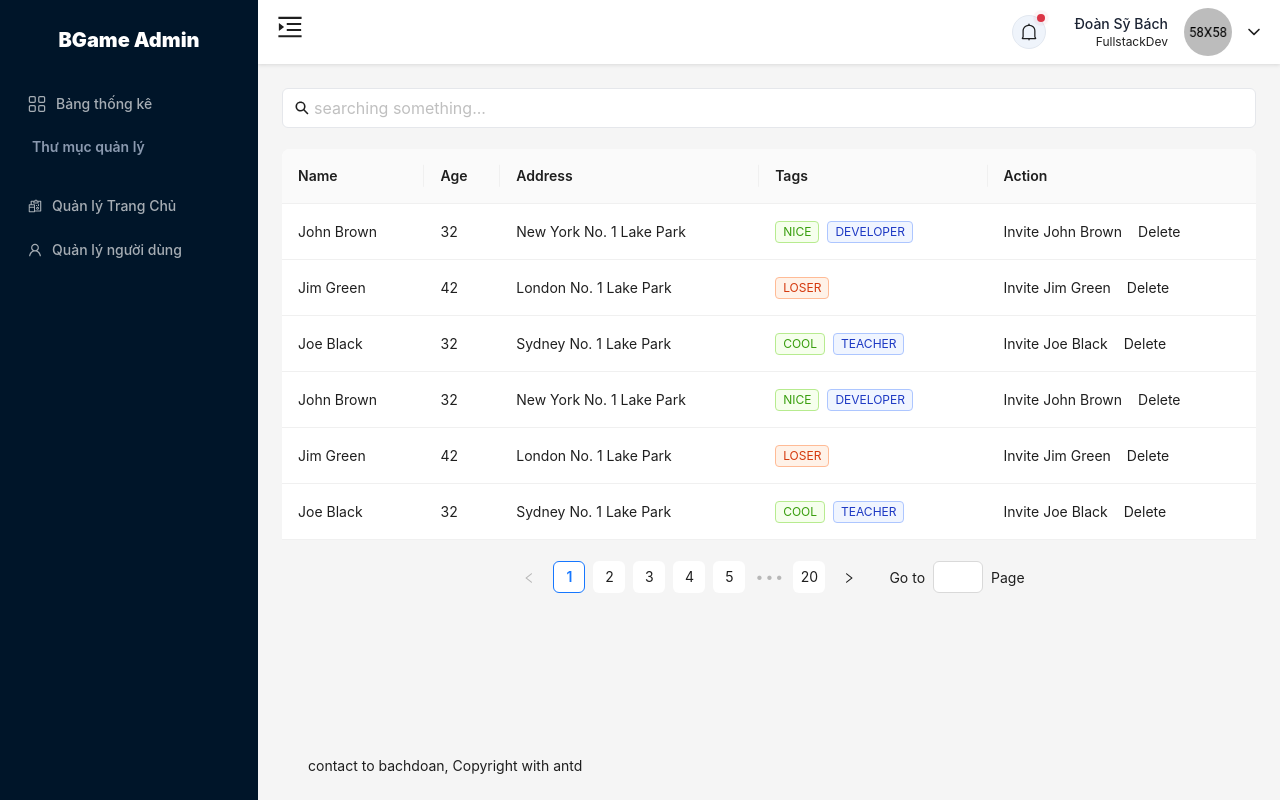
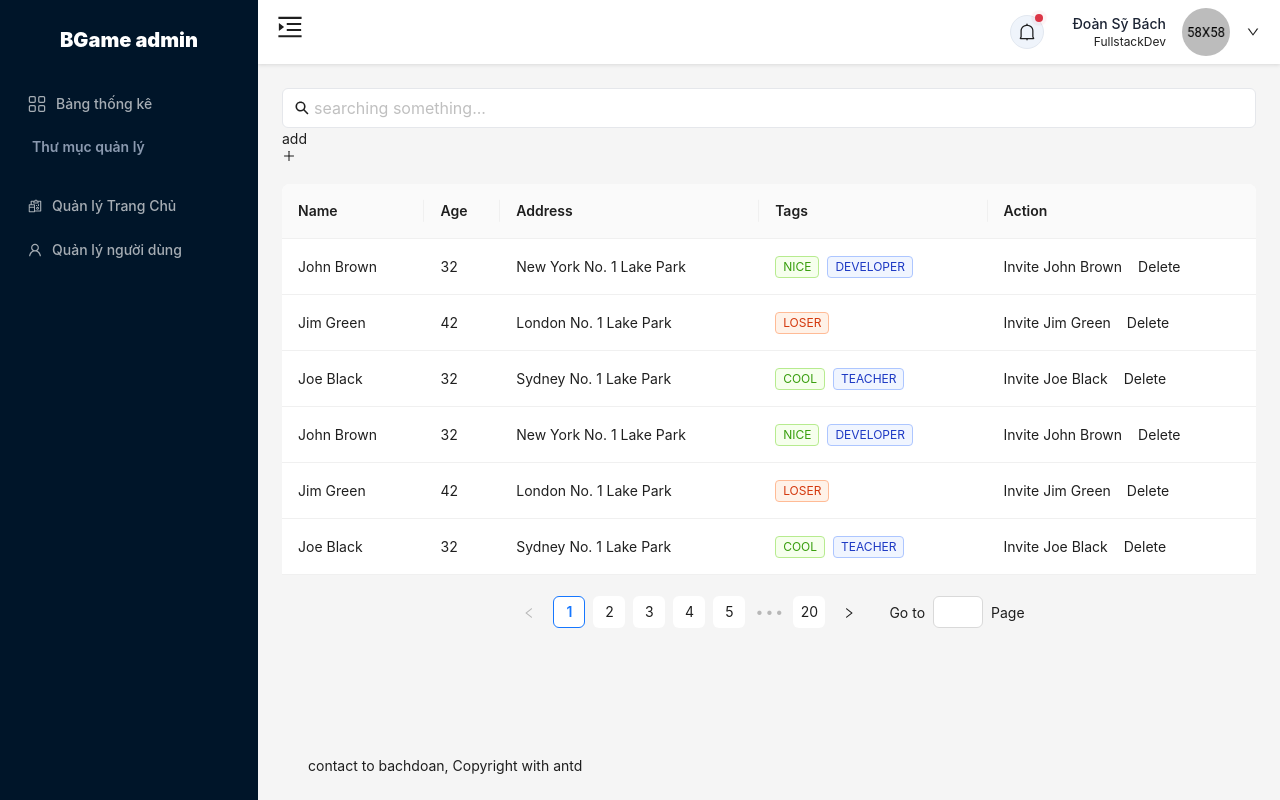
Before and after one commit to motngaynanglen/bgame-fe, a Next.js app: page /admin/users in a window 1280 px wide. Built offline with nearby package versions, Linux system fonts and the light colour scheme; a web font is replaced by a local one.

Commit message:
upday layout, button

```diff
--- /dev/null
+++ b/src/app/admin/loading.tsx
@@ -0,0 +1,7 @@
+export default function AdminLoading() {
+    return (
+        <>
+            Loading
+        </>
+    )
+}
--- /dev/null
+++ b/src/app/admin/users/create/page.tsx
@@ -0,0 +1,6 @@
+export default function AdminCreateUser() {
+    return (
+        <>
+        </>
+    )
+}
--- a/src/app/admin/users/page.tsx
+++ b/src/app/admin/users/page.tsx
@@ -1,5 +1,6 @@
 
 "use client"
+import { CreateButton } from "@/src/components/admin/Button";
 import { InvoicesTableSkeleton, TableSkeleton } from "@/src/components/admin/layout/skeletons";
 import AntdCustomPagination from "@/src/components/admin/table/pagination";
 import SearchBar from "@/src/components/admin/table/search";
@@ -108,6 +109,15 @@ const data: DataType[] = [
     },
 
 ];
+
+const Header = () => {
+    return (
+        <>
+
+            header
+        </>
+    )
+}
 export default function AdminTableUser() {
     const [useData, setData] = useState<DataType[] | undefined>(undefined);
 
@@ -129,6 +139,7 @@ export default function AdminTableUser() {
             <Suspense>
                 <SearchBar placeholder={"searching something..."} />
             </Suspense>
+            <CreateButton link="#" title="add"/>
             <br />
             {useData === undefined ? (
                 <TableSkeleton />
--- /dev/null
+++ b/src/components/admin/Button.tsx
@@ -0,0 +1,58 @@
+import { Edit3, Trash2, Eye } from 'react-feather';
+import Link from 'next/link';
+import { Button } from 'antd';
+import { AiOutlinePlus } from 'react-icons/ai';
+// NEXT TO FIX CLASSSSSSSSSSSSSS
+export function CreateButton({ link, title = '' }: { link: string; title: string }) {
+    return (
+        <>
+            <Link href={link ? link : "#"}>
+                {/* <Button type="dashed"> */}
+                    <span className="md:block flex items-center">{title}</span>{' '}
+                    <AiOutlinePlus />
+                {/* </Button> */}
+            </Link>
+            {/* <Link
+            href={link ? link : "#"}
+            className="btn btn-primary d-flex h-10 items-center rounded-lg px-4 text-sm font-medium text-white transition-colors hover:bg-blue-500 focus:outline-none focus-ring-2 focus-ring-offset-2 focus-ring-blue-600"
+        >
+            <span className="hidden md:block d-flex align-items-center">{title}</span>{' '}
+            <Plus className="h-5 md:ml-4" />
+        </Link> */}
+        </>
+
+    );
+}
+
+export function UpdateButton({ id = "", link }: { link: string; id: string }) {
+    const url = link + id;
+    return (
+        <Link
+            href={url ? url : "#"}
+            className=" border p-1 me-1 table-button-action"
+        >
+            <Edit3 className="w-5" />
+        </Link>
+    );
+}
+export function DetailButton({ id, link }: { link: string; id: string }) {
+    const url = link + id;
+    return (
+        <Link
+            href={url ? url : "#"}
+            className=" border p-1 me-1 table-button-action"
+        >
+            <Eye className="w-5" />
+        </Link>
+    );
+}
+export function DeleteButton({ id, link }: { link: string; id: string }) {
+    return (
+        <>
+            <button className=" border p-1 table-button-action">
+                <span className="sr-only">Delete</span>
+                <Trash2 className="w-5" />
+            </button>
+        </>
+    );
+}
--- a/src/components/admin/Layout.tsx
+++ b/src/components/admin/Layout.tsx
@@ -1,6 +1,6 @@
 'use client'
 // import node module libraries
-import { useState } from 'react';
+import { Suspense, useState } from 'react';
 
 import NavbarVertical from './layout/NavbarVertical';
 import NavbarTop from './layout/NavbarTop';
@@ -10,6 +10,7 @@ import { Layout } from 'antd';
 import { Content, Footer, Header } from 'antd/es/layout/layout';
 // import { useMediaQuery } from 'react-responsive';
 import Sider from 'antd/es/layout/Sider';
+import AdminLoading from '@/src/app/admin/loading';
 
 export default function DashboardLayout({ children, menu }: { children: React.ReactNode, menu: DashboardRouter }) {
 	const [showMenu, setShowMenu] = useState(true);
@@ -22,13 +23,15 @@ export default function DashboardLayout({ children, menu }: { children: React.Re
 			{/* <!-- ===== Page Wrapper Start ===== --> */}
 			<Layout className='min-h-screen'>
 				{/* <!-- ===== Sidebar Start ===== --> */}
-				<Sider collapsedWidth={0} collapsible collapsed={!showMenu} width={"16.125rem"} trigger={null}>
+				<Suspense fallback={<AdminLoading />}>
+					<Sider collapsedWidth={0} collapsible collapsed={!showMenu} width={"16.125rem"} trigger={null}>
 
-					<NavbarVertical sidebarOpen={showMenu}
-						setSidebarOpen={(value: boolean) => setShowMenu(value)}
-						menu={menu} />
+						<NavbarVertical sidebarOpen={showMenu}
+							setSidebarOpen={(value: boolean) => setShowMenu(value)}
+							menu={menu} />
 
-				</Sider>
+					</Sider>
+				</Suspense>
 				{/* <!-- ===== Sidebar End ===== --> */}
 				<Layout>
 					<Header className='p-0 bg-white'>
--- a/src/components/admin/layout/NavbarTop/DropdownNotification.tsx
+++ b/src/components/admin/layout/NavbarTop/DropdownNotification.tsx
@@ -42,7 +42,7 @@ const DropdownNotification = () => {
 
         {dropdownOpen && (
           <div
-            className={`absolute -right-27 mt-2.5 flex h-90 w-75 flex-col rounded-sm border border-stroke bg-white shadow-default dark:border-strokedark dark:bg-boxdark sm:right-0 sm:w-80`}
+            className={`z-9999 absolute -right-27 mt-2.5 flex h-90 w-75 flex-col rounded-sm border border-stroke bg-white shadow-default dark:border-strokedark dark:bg-boxdark sm:right-0 sm:w-80`}
           >
             <div className="px-4.5 py-3">
               <h5 className="text-sm font-medium text-bodydark2">
--- a/src/components/admin/layout/NavbarTop/DropdownUser.tsx
+++ b/src/components/admin/layout/NavbarTop/DropdownUser.tsx
@@ -3,12 +3,59 @@ import Link from "next/link";
 import Image from "next/image";
 import ClickOutside from "../../ClickOutside";
 import UserImage from "@/src/public/assets/images/blog-author.png"
+import { AiOutlineDown } from "react-icons/ai";
 
 interface ProfileType {
   name: string
   role: string
   avatar: string | undefined
 }
+// const items: MenuProps['items'] = [
+//   {
+//     key: '1',
+//     label: 'My Account',
+//     disabled: true,
+//   },
+//   {
+//     type: 'divider',
+//   },
+//   {
+//     key: '2',
+//     label: 'Profile',
+//     extra: '⌘P',
+//   },
+//   {
+//     key: '3',
+//     label: 'Billing',
+//     extra: '⌘B',
+//   },
+//   {
+//     key: '4',
+//     label: 'Settings',
+//     icon: <SettingOutlined />,
+//     extra: '⌘S',
+//   },
+// ];
+// function DropdownUser() {
+//   const profile: ProfileType = {
+//     name: "Đoàn Sỹ Bách",
+//     role: "FullstackDev",
+//     avatar: undefined
+//   }
+//   return (
+//     <>
+//       <Dropdown menu={{ items }}>
+//         <a onClick={(e) => e.preventDefault()}>
+//           <Space>
+//             Hover me
+//             <DownOutlined />
+//           </Space>
+//         </a>
+//       </Dropdown>
+//     </>
+//   )
+// }
+
 const DropdownUser = () => {
   const [dropdownOpen, setDropdownOpen] = useState(false);
   const profile: ProfileType = {
@@ -40,27 +87,13 @@ const DropdownUser = () => {
           />
         </span>
 
-        <svg
-          className="hidden fill-current sm:block"
-          width="12"
-          height="8"
-          viewBox="0 0 12 8"
-          fill="none"
-          xmlns="http://www.w3.org/2000/svg"
-        >
-          <path
-            fillRule="evenodd"
-            clipRule="evenodd"
-            d="M0.410765 0.910734C0.736202 0.585297 1.26384 0.585297 1.58928 0.910734L6.00002 5.32148L10.4108 0.910734C10.7362 0.585297 11.2638 0.585297 11.5893 0.910734C11.9147 1.23617 11.9147 1.76381 11.5893 2.08924L6.58928 7.08924C6.26384 7.41468 5.7362 7.41468 5.41077 7.08924L0.410765 2.08924C0.0853277 1.76381 0.0853277 1.23617 0.410765 0.910734Z"
-            fill=""
-          />
-        </svg>
+        <AiOutlineDown />
       </Link>
 
       {/* <!-- Dropdown Start --> */}
       {dropdownOpen && (
         <div
-          className={`absolute right-0 mt-4 flex w-62.5 flex-col rounded-sm border border-stroke bg-white shadow-default dark:border-strokedark dark:bg-boxdark`}
+          className={`absolute z-999 right-0 mt-4 flex w-62.5 flex-col rounded-sm border border-stroke bg-white shadow-default dark:border-strokedark dark:bg-boxdark`}
         >
           <ul className="flex flex-col gap-5 border-b border-stroke px-6 py-7.5 dark:border-strokedark">
             <li>
--- a/src/routers/AdminRoutes.tsx
+++ b/src/routers/AdminRoutes.tsx
@@ -290,7 +290,7 @@ export const AdminMenuAntd: ItemType<MenuItemType>[] | undefined = [
 	// },
 ]
 export const AdminRouter: DashboardRouter = {
-	role: "Admin",
+	role: "admin",
 	route: AdminMenuAntd,
 }
 
```
